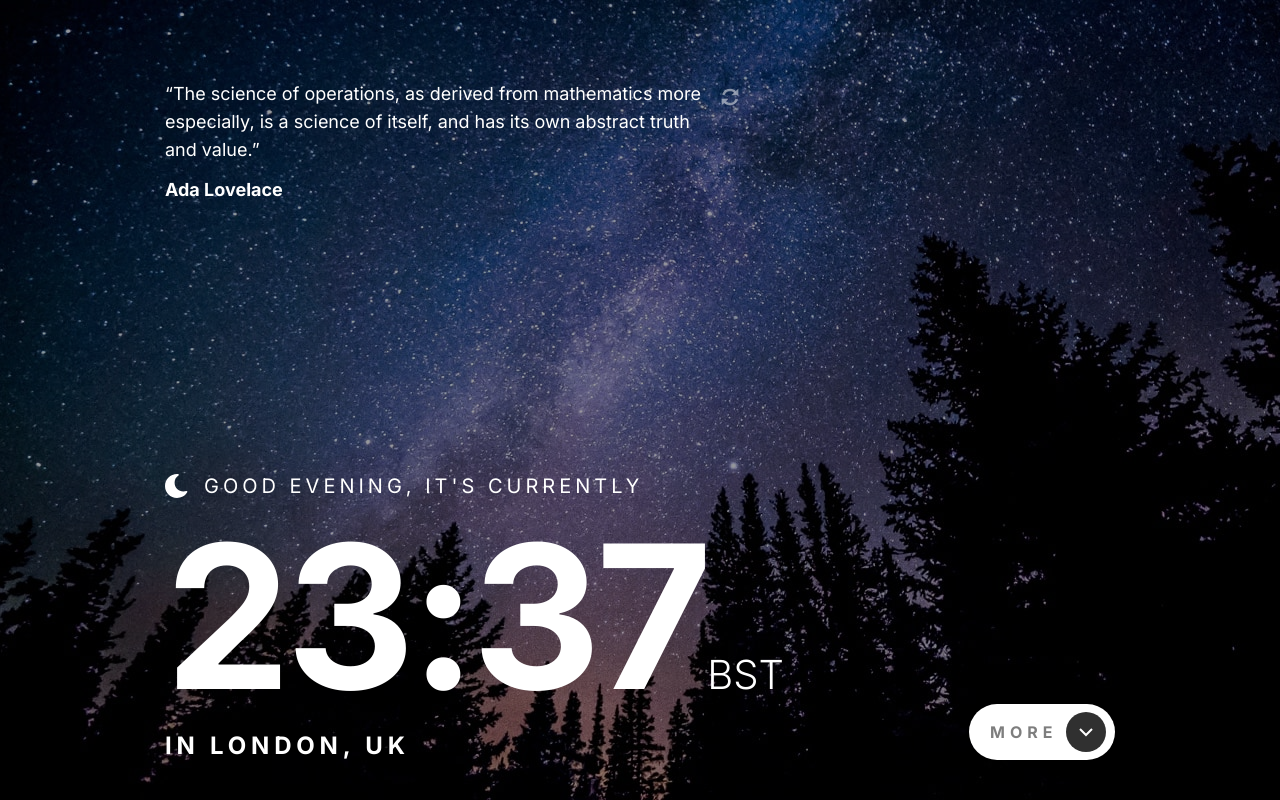
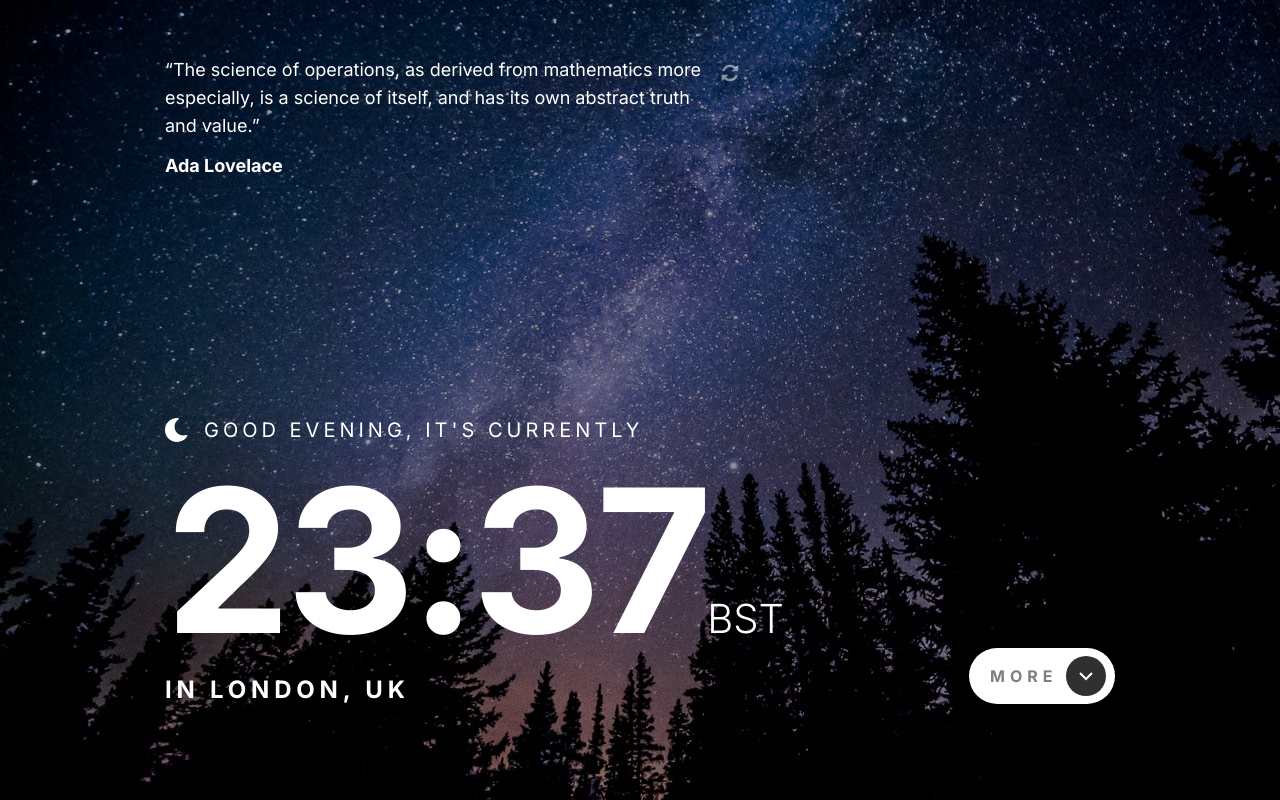
Before and after one commit to peternguyen777/fem-bitcoin-clock, a Next.js app: page / in a window 1280 px wide. Built offline with nearby package versions, Linux system fonts and the light colour scheme.

Commit message:
media query padding

```diff
--- a/pages/index.js
+++ b/pages/index.js
@@ -25,7 +25,7 @@ export default function Home() {
       </Head>
 
       <main className='select-none'>
-        <div className='absolute z-20 flex h-full w-full flex-col justify-between px-[26px] pt-8 pb-10 sm:pl-16 sm:pr-32 sm:pt-20 xl:px-[165px]'>
+        <div className='absolute z-20 flex h-full w-full flex-col justify-between px-[26px] pt-8 pb-10 sm:pl-16 sm:pr-32 sm:pt-20 sm:pb-16 xl:px-[165px] xl:pt-14 xl:pb-24'>
           <div className='flex justify-between xl:justify-start'>
             <div>
               <p className='mb-2 text-[12px] leading-[22px] text-white sm:mb-3 sm:text-[18px] sm:leading-[28px] xl:w-[540px]'>
```
